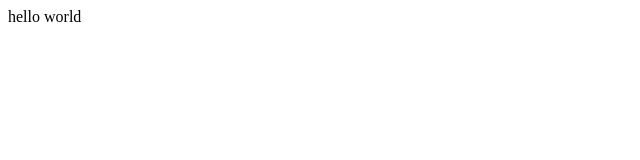
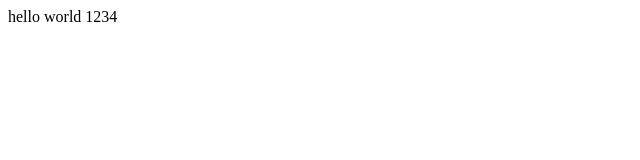
Before and after one commit to popv99/Test01, a plain HTML site: page index.html in a window 1280 px wide. Shown: the full height of the page, 0-640 px from the left. Drawn offline with Linux system fonts and the light colour scheme.

Commit message:
Update index.html
add 1234

```diff
--- a/index.html
+++ b/index.html
@@ -1,6 +1,6 @@
 <html>
 <body>
-hello world
+hello world 1234
 </body>
 
 </html>
```
